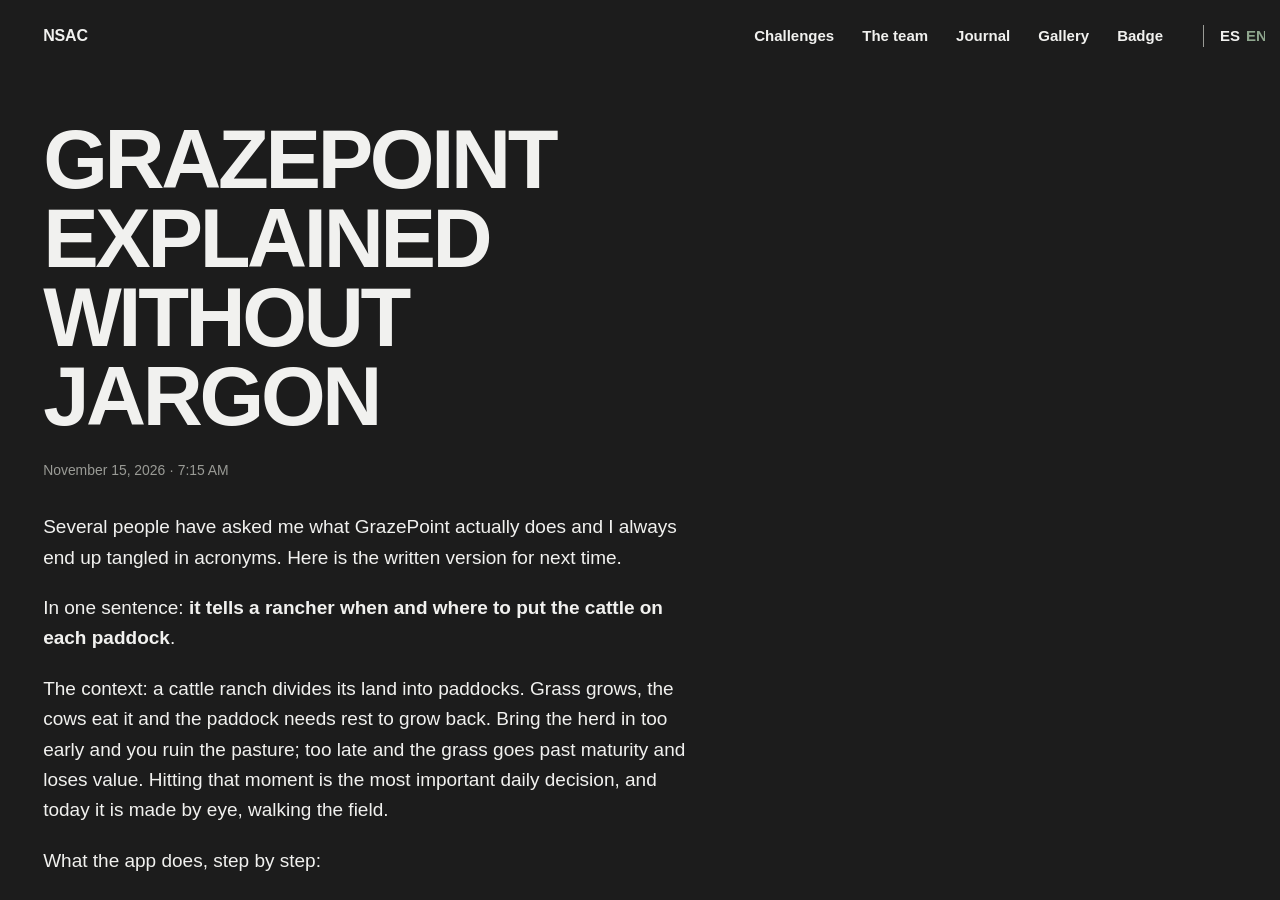
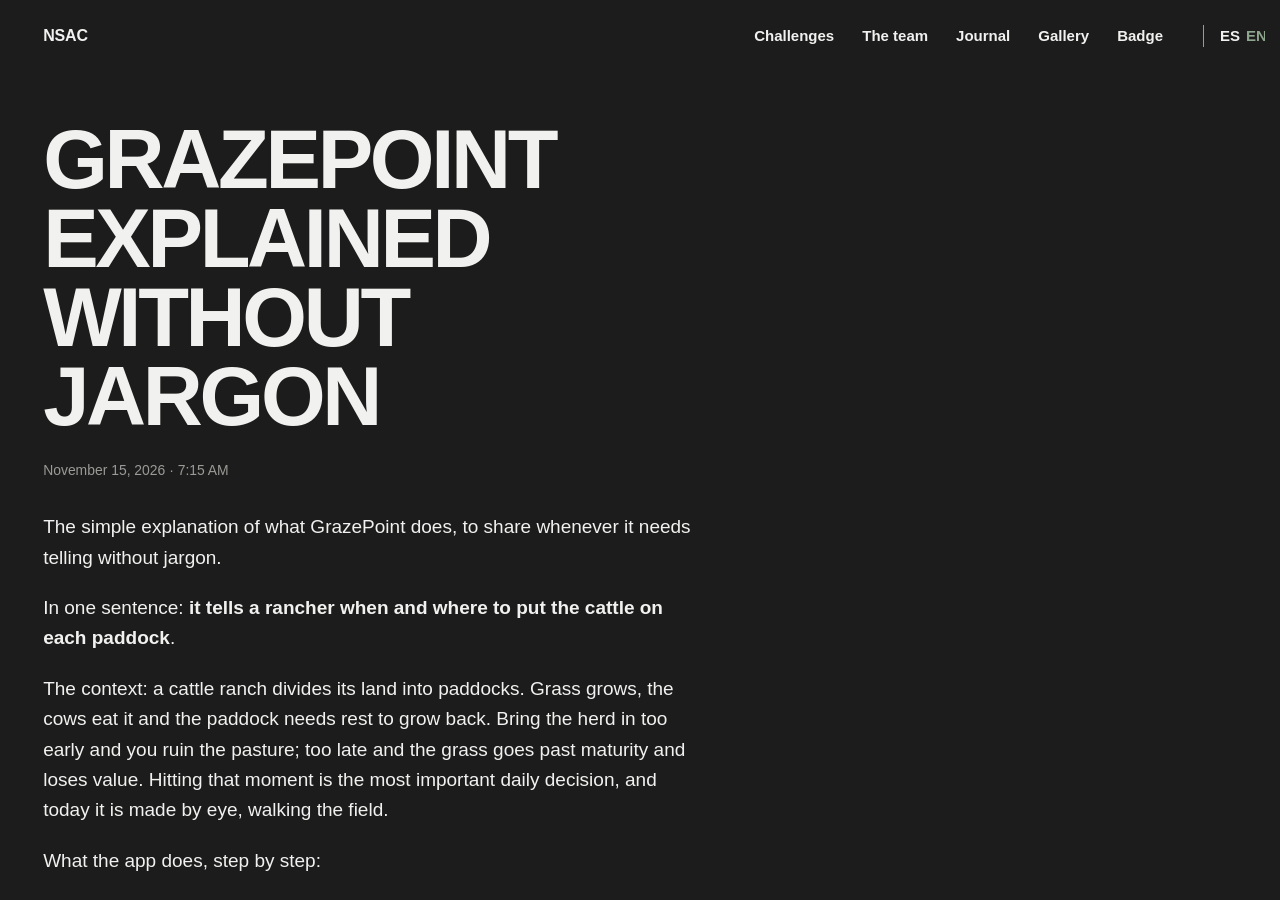
Before and after one commit to asosab/NSAC, a Jekyll site: the page built from _posts/2026-11-15-grazepoint-explicado.md, in a window 1280 px wide and 900 px high. Built offline with Jekyll 4.4.1, drawn with Linux system fonts in a browser that asks for light colours; some web fonts are replaced.

Commit message:
diario: quita intro inventada del post explicado

```diff
--- a/_posts/2026-11-15-grazepoint-explicado.md
+++ b/_posts/2026-11-15-grazepoint-explicado.md
@@ -7,7 +7,7 @@ title: "GrazePoint explained without jargon"
 description: "What the app does, for someone who knows nothing about farming: when and where to put the herd on each paddock, with numbers from NASA satellites."
 ---
 
-Several people have asked me what GrazePoint actually does and I always end up tangled in acronyms. Here is the written version for next time.
+The simple explanation of what GrazePoint does, to share whenever it needs telling without jargon.
 
 In one sentence: **it tells a rancher when and where to put the cattle on each paddock**.
 
```
Also changed, not shown: _posts/es/2026-11-15-grazepoint-explicado.md (+1 -1 lines).
